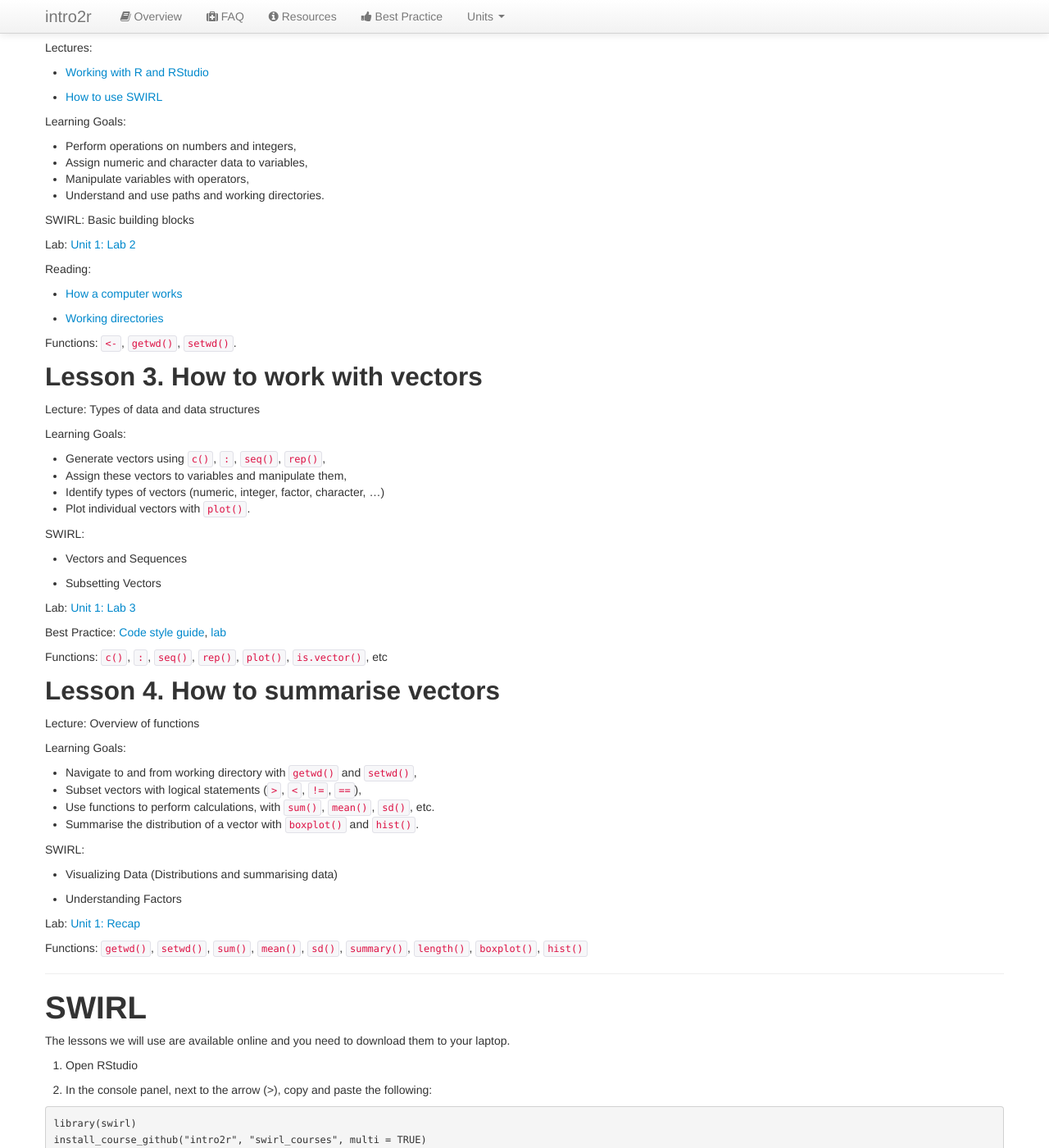
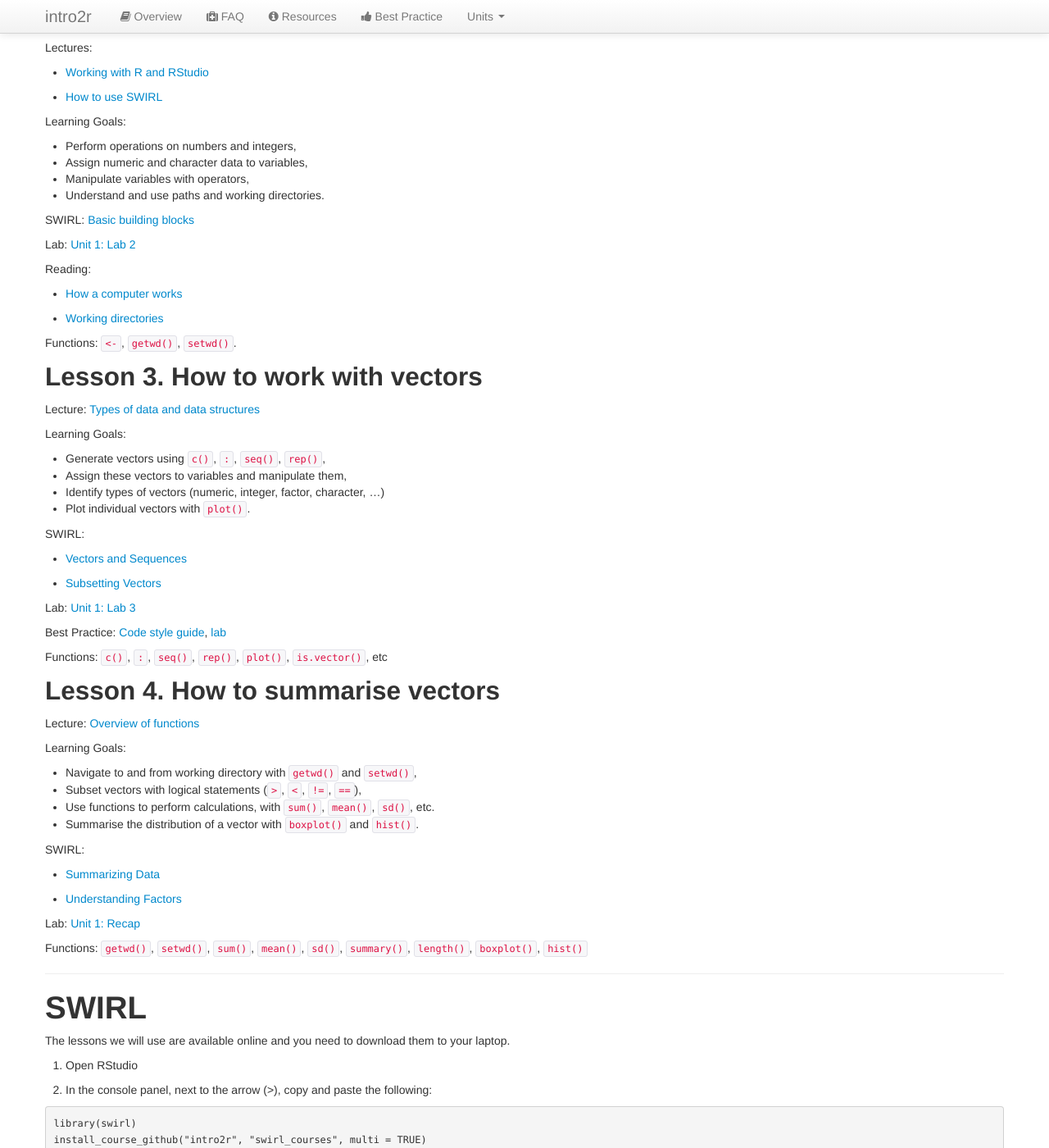
Before and after one commit to intro2r/intro2r, a Jekyll site: the page built from unit1/index.md, in a window 1280 px wide and 1400 px high, scrolled down 482 px. Shown: the whole window at 82% size. Built offline with Jekyll 4.4.1, drawn with Linux system fonts in a browser that asks for light colours; our own code applies the rules of GitHub Pages for plain Markdown files.

Commit message:
Update index.md

```diff
--- a/unit1/index.md
+++ b/unit1/index.md
@@ -39,7 +39,7 @@ Learning Goals:
  - Manipulate variables with operators,
  - Understand and use paths and working directories.
 
-SWIRL: Basic building blocks
+SWIRL: [Basic building blocks](./swirl/basic_building_blocks.html)
 
 Lab: [Unit 1: Lab 2](../unit1/labs.html#lab-2)
 
@@ -54,7 +54,7 @@ Functions: `<-`, `getwd()`, `setwd()`.
 
 ## Lesson 3. How to work with vectors
 
-Lecture: Types of data and data structures
+Lecture: [Types of data and data structures](./data-type.html)
 
 Learning Goals:
 
@@ -65,9 +65,9 @@ Learning Goals:
 
 SWIRL:
 
- - Vectors and Sequences
+ - [Vectors and Sequences](./swirl/vectors_and_sequences.html)
 
- - Subsetting Vectors
+ - [Subsetting Vectors](./swirl/subsetting_vectors.html)
 
 
 Lab: [Unit 1: Lab 3](../unit1/labs.html#lab-3)
@@ -79,7 +79,7 @@ Functions: `c()`, `:`, `seq()`, `rep()`, `plot()`, `is.vector()`, etc
 
 ## Lesson 4. How to summarise vectors
 
-Lecture: Overview of functions
+Lecture: [Overview of functions]()
 
 Learning Goals:
 
@@ -90,9 +90,9 @@ Learning Goals:
 
 SWIRL:
 
- - Visualizing Data (Distributions and summarising data)
+ - [Summarizing Data](./swirl/summarizing_data.html)
 
- - Understanding Factors
+ - [Understanding Factors](./swirl/understanding_factors.htm)
 
 Lab: [Unit 1: Recap](../unit1/labs.html#unit-1-recap)
 
```
